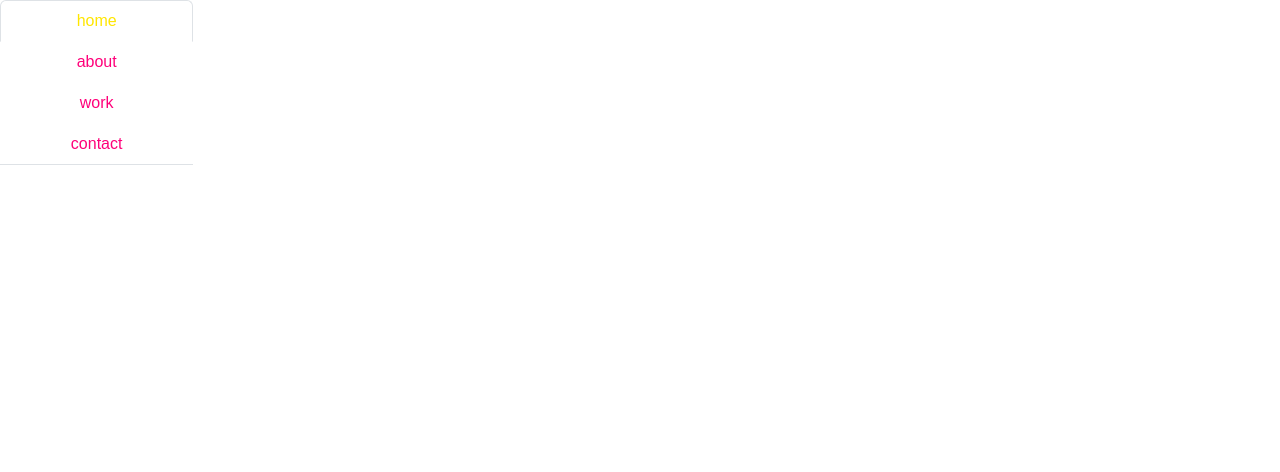
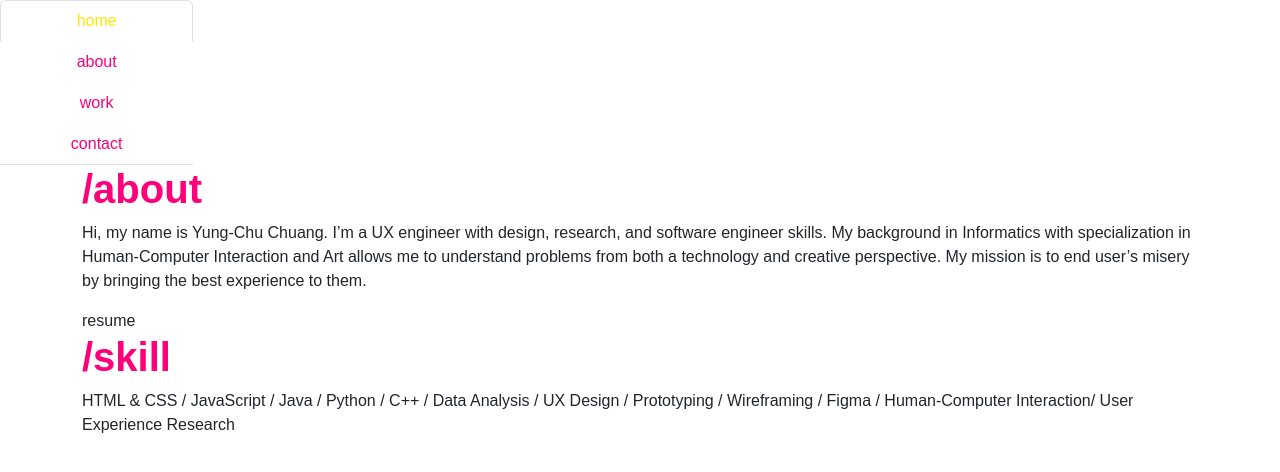
Before and after one commit to yungpiggy1219/React-Portfolio-Website, a JavaScript app: page /contact in a window 1280 px wide. Shown: the top 472 px of the page. Built offline with nearby package versions, Linux system fonts and the light colour scheme; the HTML template or start-up script is replaced by a standard one.

Commit message:
Update Contact.js

```diff
--- a/src/pages/Contact.js
+++ b/src/pages/Contact.js
@@ -1,5 +1,36 @@
+import { Container, Row, Col } from 'react-bootstrap';
+
 export default function Contact() {
-    <section id="contacts">
+    return (
+        <Container className=''>
+            <Row>
+                <h1>/about</h1>
+            </Row>
 
-    </section>
+            <Row>
+                <p>Hi, my name is Yung-Chu Chuang. I’m a UX engineer with design,
+                    research, and software engineer skills. My background in Informatics
+                    with specialization in Human-Computer Interaction and Art allows me
+                    to understand problems from both a technology and creative perspective.
+                    My mission is to end user’s misery by bringing the best experience to them.
+                </p>
+            </Row>
+
+            <Row>
+                <a>resume</a>
+            </Row>
+
+            <Row>
+                <h1>/skill</h1>
+            </Row>
+
+            <Row>
+                <p>
+                    HTML & CSS / JavaScript / Java / Python / C++ / Data Analysis /
+                    UX Design / Prototyping / Wireframing / Figma /
+                    Human-Computer Interaction/ User Experience Research
+                </p>
+            </Row>
+        </Container>
+    )
 }
```
